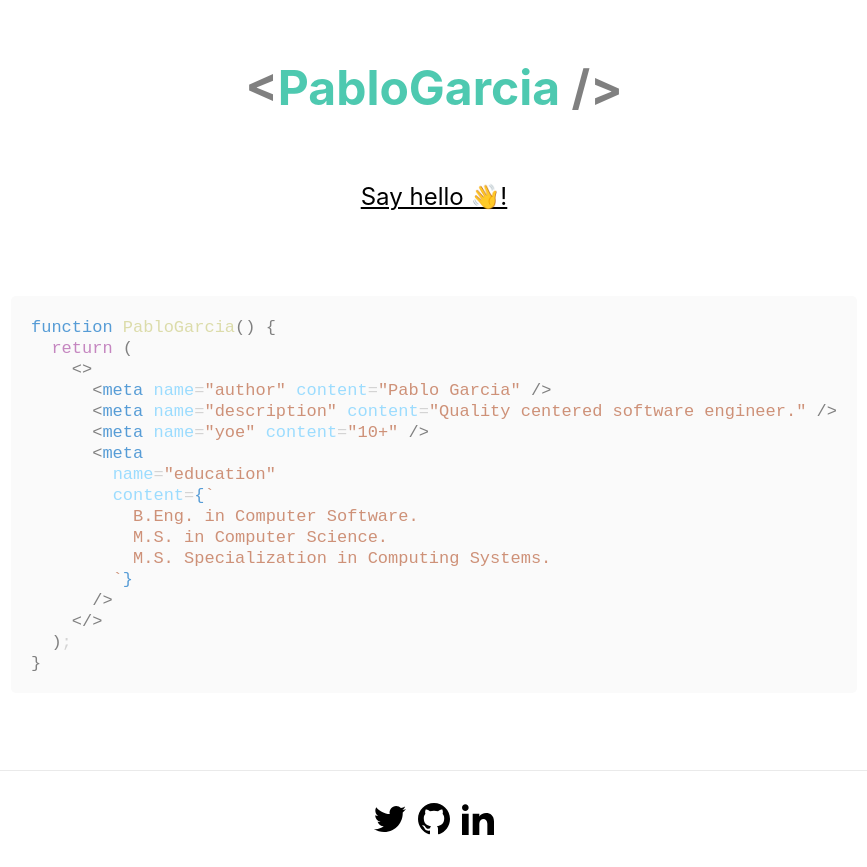
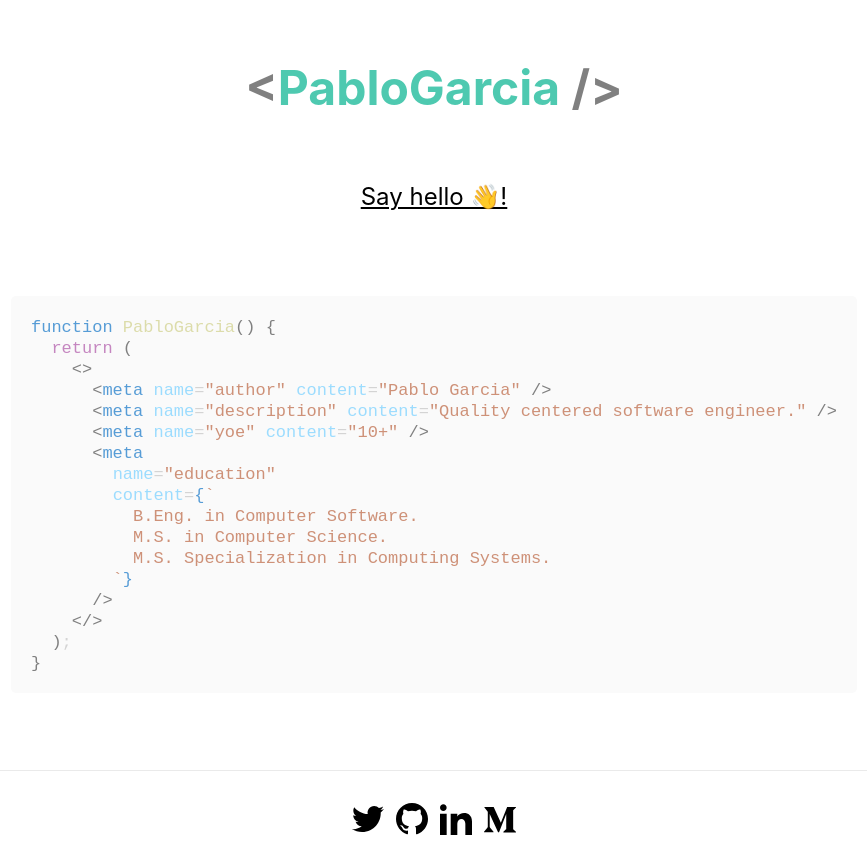
Before and after one commit to pgarciacamou/pgarciacamou-website, a Next.js app: page / in a window 1280 px wide. Shown: the whole page, without its empty margins (206-1073 px from the left). Built offline with nearby package versions, Linux system fonts and the light colour scheme.

Commit message:
feat: add medium to footer links

```diff
--- a/app/home/home.tsx
+++ b/app/home/home.tsx
@@ -139,6 +139,17 @@ export default function Home() {
         >
           LinkedIn
         </a>
+        <a
+          target="_blank"
+          rel="noopener noreferrer"
+          href="https://medium.com/@pgarciacamou"
+          className={styles.contactLink}
+          style={{
+            backgroundImage: "url('/images/iconmonstr-medium.svg')",
+          }}
+        >
+          Medium
+        </a>
       </footer>
     </div>
   );
```
Also changed, not shown: public/images/iconmonstr-medium.svg (added).
